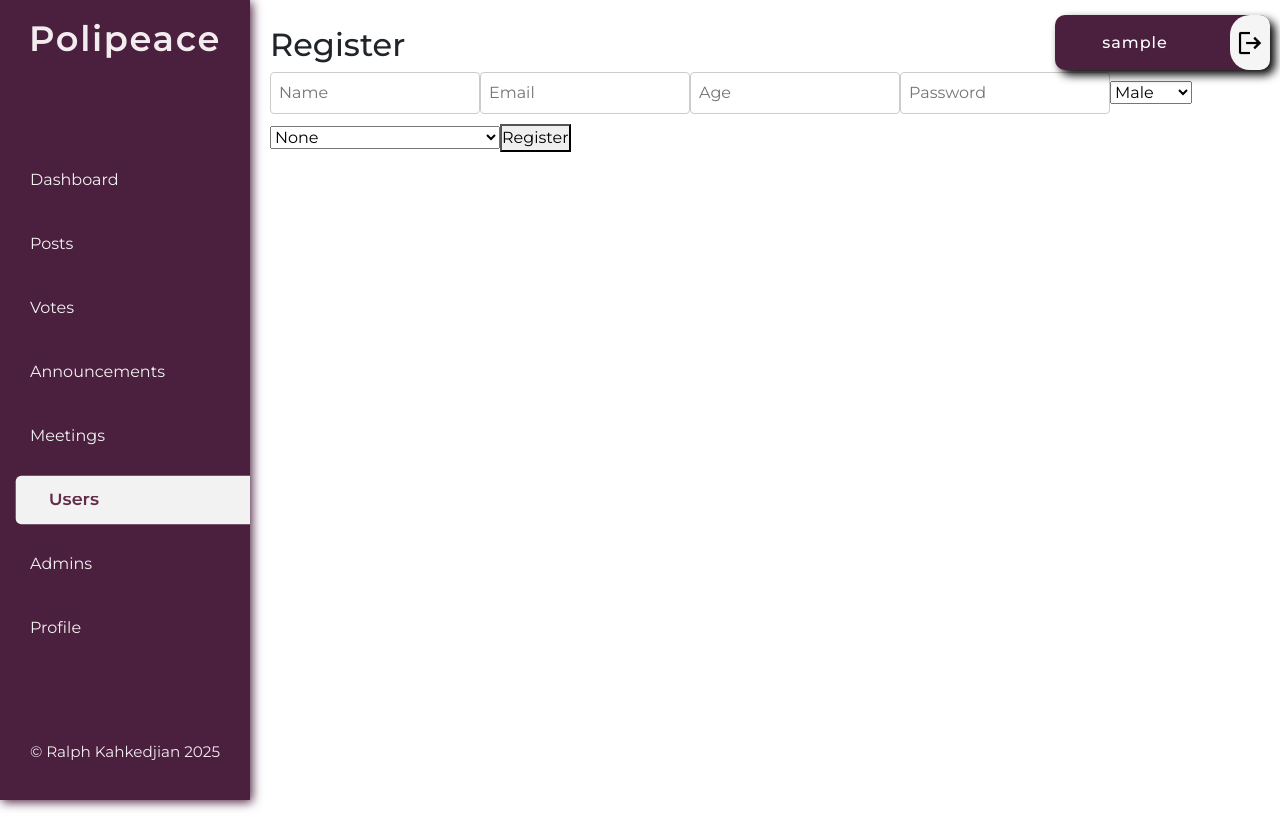
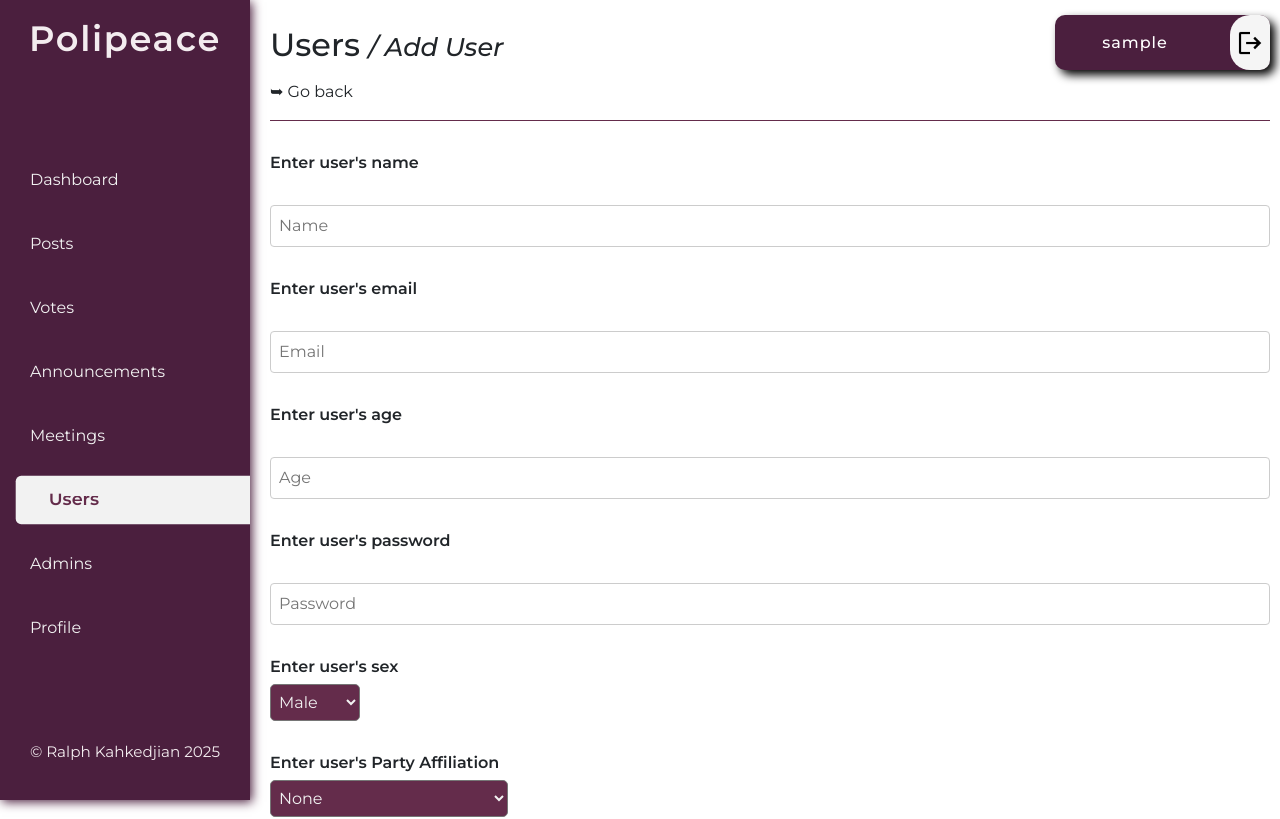
Before and after one commit to RalphKahkedjian/polipeace_admin, a React (Vite) app in the folder polipeace_admin_frontend/: page /users/new in a window 1280 px wide. Shown: the top 819 px of the page. Built offline with nearby package versions, Linux system fonts and the light colour scheme; no server answers; sample sign-in values are in the browser's storage.

Commit message:
Modified User Form successfully

```diff
--- a/polipeace_admin_frontend/src/Router.tsx
+++ b/polipeace_admin_frontend/src/Router.tsx
@@ -8,7 +8,7 @@ import Dashboard from "./views/Dashboard";
 import Admins from "./views/Admins";
 import Users from "./views/Users";
 import Profile from "./views/Profile";
-import UserForm from "./components/Forms/userForm";
+import UserForm from "./views/userForm";
 const router = createBrowserRouter([
   {
     path: '/',
--- a/polipeace_admin_frontend/src/components/Forms/userForm.css
+++ b/polipeace_admin_frontend/src/components/Forms/userForm.css
@@ -0,0 +1,49 @@
+.user-form-design {
+  width: 100%;
+  height: 40em;
+  height: auto;
+  position: relative;
+  margin-bottom: 20px;
+  margin-top: 0px;
+}
+
+.user-form-design input, label, button {
+  display: flex;
+  width: 99%;
+  flex-direction: column;
+  margin-top: 30px;
+  transition: .4s ease-in;
+}
+
+.user-form-design button {
+  width: 98%;
+  text-align: center;
+  padding-top: 10px;
+  height: 3em;
+  border-radius: 8px;
+  background-color: #F2F2F2;
+  color: #642C4B;
+  font-size: 1.1em;
+  font-weight: 500;
+  border: none;
+  letter-spacing: .8px;
+  box-shadow: 3px 3px 3px 3px #642C4B;
+}
+
+.user-form-design button:hover, label:hover, select:hover {
+  opacity: .8;
+  cursor: pointer;
+}
+
+.user-form-design select {
+  background-color: #642C4B;
+  color: #F2F2F2;
+  height: 2.3em;
+  border-radius: 5px;
+  padding: 4px;
+}
+
+.go-back-link:hover {
+  text-decoration: underline;
+  cursor: pointer;
+}
--- a/polipeace_admin_frontend/src/views/Admins.tsx
+++ b/polipeace_admin_frontend/src/views/Admins.tsx
@@ -84,7 +84,7 @@ export default function Admins() {
           color:'white',
           borderRadius:'6px',
           boxShadow:'5px 6px 7px #4B1F3E',
-          border:'.5px solid white'
+          paddingTop:'8px'
         }}
         >
           Add Admin
@@ -96,7 +96,7 @@ export default function Admins() {
           color:'white',
           borderRadius:'6px',
           boxShadow:'5px 6px 7px #4B1F3E',
-          border:'.5px solid white'
+          paddingTop:'8px'
         }}
         >
           Delete Admin
--- a/polipeace_admin_frontend/src/views/Users.tsx
+++ b/polipeace_admin_frontend/src/views/Users.tsx
@@ -1,19 +1,14 @@
 import { useEffect, useState } from "react";
 import axiosClient from "../Services/axiosClient";
 import { User } from "../models/User";
-import UserForm from "../components/Forms/userForm";
+import { useNavigate } from "react-router-dom";
 
 
 export default function Users() {
   const [users, setUsers] = useState<User[]>([]);
   const [searchTerm, setSearchTerm] = useState<string>("");
 
-  const [showForm, setShowForm] = useState(false)
-
-  const handleClick = ()=> {
-    setShowForm(true)
-  }
-
+  const navigate = useNavigate()
 
   const getUsers = () => {
     axiosClient.get('/User/Users')
@@ -59,9 +54,9 @@ export default function Users() {
             <th style={{ padding: '10px', border: '1px solid #ddd' }}>ID</th>
             <th style={{ padding: '10px', border: '1px solid #ddd' }}>Name</th>
             <th style={{ padding: '10px', border: '1px solid #ddd' }}>Email</th>
+            <th style={{ padding: '10px', border: '1px solid #ddd' }}>Party Affiliation</th>
             <th style={{ padding: '10px', border: '1px solid #ddd' }}>Age</th>
             <th style={{ padding: '10px', border: '1px solid #ddd' }}>Sex</th>
-            <th style={{ padding: '10px', border: '1px solid #ddd' }}>Party Affiliation</th>
           </tr>
         </thead>
         <tbody>
@@ -71,9 +66,9 @@ export default function Users() {
                 <td style={{ padding: '10px', border: '1px solid #ddd' }}>{user.id}</td>
                 <td style={{ padding: '10px', border: '1px solid #ddd' }}>{user.name}</td>
                 <td style={{ padding: '10px', border: '1px solid #ddd' }}>{user.email}</td>
+                <td style={{ padding: '10px', border: '1px solid #ddd' }}>{user.party_affiliation}</td>
                 <td style={{ padding: '10px', border: '1px solid #ddd' }}>{user.age}</td>
                 <td style={{ padding: '10px', border: '1px solid #ddd' }}>{user.sex}</td>
-                <td style={{ padding: '10px', border: '1px solid #ddd' }}>{user.party_affiliation}</td>
               </tr>
             ))
           ) : (
@@ -98,9 +93,9 @@ export default function Users() {
           color:'white',
           borderRadius:'6px',
           boxShadow:'5px 6px 7px #4B1F3E',
-          border:'.5px solid white'
+          paddingTop:'8px'
         }}
-        onClick={handleClick}
+        onClick={()=> navigate('/users/new')}
         >
           Add User
         </button>
@@ -111,18 +106,12 @@ export default function Users() {
           color:'white',
           borderRadius:'6px',
           boxShadow:'5px 6px 7px #4B1F3E',
-          border:'.5px solid white'
+          paddingTop:'8px'
         }}
         >
           Delete User
         </button>
       </div>
-
-      {showForm &&  (
-        <div style={{position:'absolute', left:'50%', top:'50%', transform:'translate(-50%,-50%)'}}>
-          <UserForm />
-        </div>
-      )}
     </div>
   );
 }
--- a/polipeace_admin_frontend/src/components/Forms/userForm.tsx
+++ b/polipeace_admin_frontend/src/views/userForm.tsx
@@ -1,5 +1,7 @@
 import { useState } from 'react';
 import axios from 'axios';
+import '../components/Forms/userForm.css'
+import { useNavigate } from 'react-router-dom';
 
 export default function UserForm() {
   const [form, setForm] = useState({
@@ -12,6 +14,7 @@ export default function UserForm() {
   });
 
   const [message, setMessage] = useState('');
+  const navigate = useNavigate()
 
   const handleChange = (e: React.ChangeEvent<HTMLInputElement | HTMLSelectElement>) => {
     setForm({ ...form, [e.target.name]: e.target.value });
@@ -21,26 +24,36 @@ export default function UserForm() {
     e.preventDefault();
     try {
       const response = await axios.post('http://127.0.0.1:8000/api/User/Register', form);
-      setMessage(response.data.message);
+      setMessage(`User ( ${response.data.user.name} ) was successfully added !`);
     } catch (error: any) {
       setMessage(error.response?.data?.message || 'Registration failed');
     }
   };
 
   return (
-    <div>
-      <h2>Register</h2>
-      <form onSubmit={handleSubmit}>
+    <div className='User-form-container'>
+      <h2>Users <span style={{fontStyle:'italic', fontSize:'.8em'}}>/ Add User</span></h2>
+      <p className='mt-3 go-back-link' onClick={()=> navigate('/users')}>➥ Go back</p>
+      <ul style={{
+        height:'.05em',
+        width:'99%',
+        backgroundColor:'#642C4B'
+      }} />
+      <form onSubmit={handleSubmit} className='user-form-design'>
+        <label>Enter user's name</label>
         <input type="text" name="name" placeholder="Name" value={form.name} onChange={handleChange} required />
+        <label>Enter user's email</label>
         <input type="email" name="email" placeholder="Email" value={form.email} onChange={handleChange} required />
+        <label>Enter user's age</label>
         <input type="number" name="age" placeholder="Age" value={form.age} onChange={handleChange} required />
+        <label>Enter user's password</label>
         <input type="password" name="password" placeholder="Password" value={form.password} onChange={handleChange} required />
-
+        <label>Enter user's sex</label>
         <select name="sex" value={form.sex} onChange={handleChange}>
           <option value="m">Male</option>
           <option value="f">Female</option>
         </select>
-
+        <label>Enter user's Party Affiliation</label>
         <select name="party_affiliation" value={form.party_affiliation} onChange={handleChange}>
           <option value="none">None</option>
           <option value="lebanese forces">Lebanese Forces</option>
@@ -54,9 +67,11 @@ export default function UserForm() {
           <option value="progressive socialist party">Progressive Socialist Party</option>
         </select>
 
-        <button type="submit">Register</button>
+        <button type="submit">Register User</button>
       </form>
-      {message && <p>{message}</p>}
+      <div className='alert alert-success'>
+        {message && <p><span className='fw-bold'>Success:</span> {message}</p>}
+      </div>
     </div>
   );
 }
```
Also changed, not shown: polipeace_admin_frontend/src/views/NotFound.tsx (line endings or trailing spaces).
